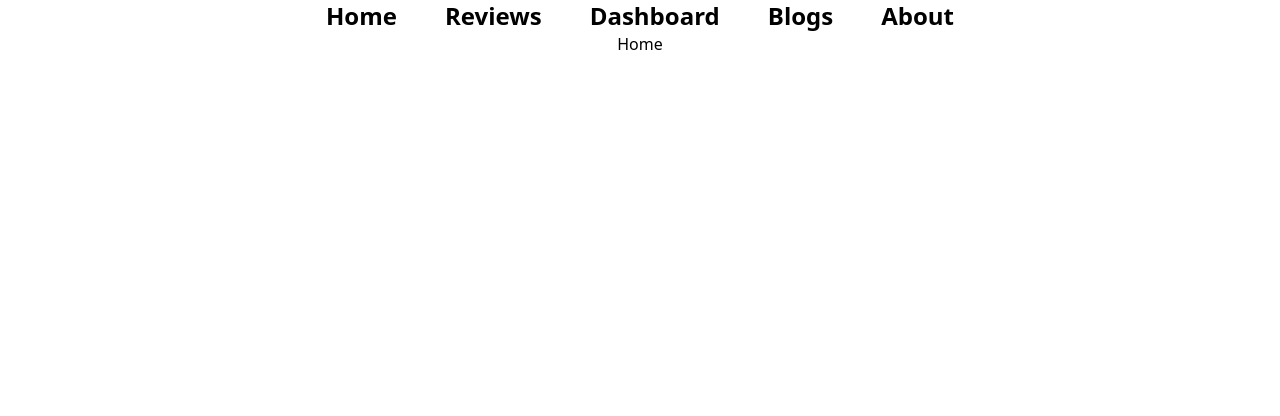
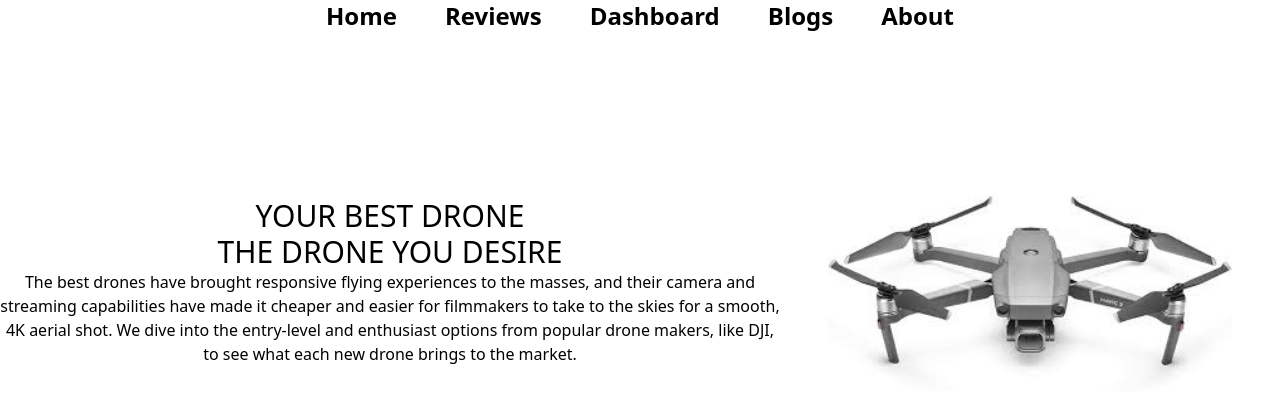
Before and after one commit to nusrat78/drone-review, a React (Create React App) app: page / in a window 1280 px wide. Shown: the top 416 px of the page. Built offline with nearby package versions, Linux system fonts and the light colour scheme.

Commit message:
home page update

```diff
--- a/public/index.html
+++ b/public/index.html
@@ -4,6 +4,7 @@
 <head>
   <meta charset="utf-8" />
   <link rel="icon" href="%PUBLIC_URL%/favicon.ico" />
+  <link rel="photo" href="%PUBLIC_URL%/drone.png" />
   <meta name="viewport" content="width=device-width, initial-scale=1" />
   <meta name="theme-color" content="#000000" />
   <meta name="description" content="Web site created using create-react-app" />
--- a/src/components/Home/Home.js
+++ b/src/components/Home/Home.js
@@ -2,8 +2,13 @@ import React from 'react';
 
 const Home = () => {
     return (
-        <div>
-            <h1>Home</h1>
+        <div className='display: flex items-center '>
+            <div>
+                <h1 className='text-3xl'>YOUR BEST DRONE</h1>
+                <h1 className='text-3xl'>THE DRONE YOU DESIRE</h1>
+                <p>The best drones have brought responsive flying experiences to the masses, and their camera and streaming capabilities have made it cheaper and easier for filmmakers to take to the skies for a smooth, 4K aerial shot. We dive into the entry-level and enthusiast options from popular drone makers, like DJI, to see what each new drone brings to the market.</p>
+            </div>
+            <img src="drone.png" alt="" />
         </div>
     );
 };
```
Also changed, not shown: public/drone.png (added).
